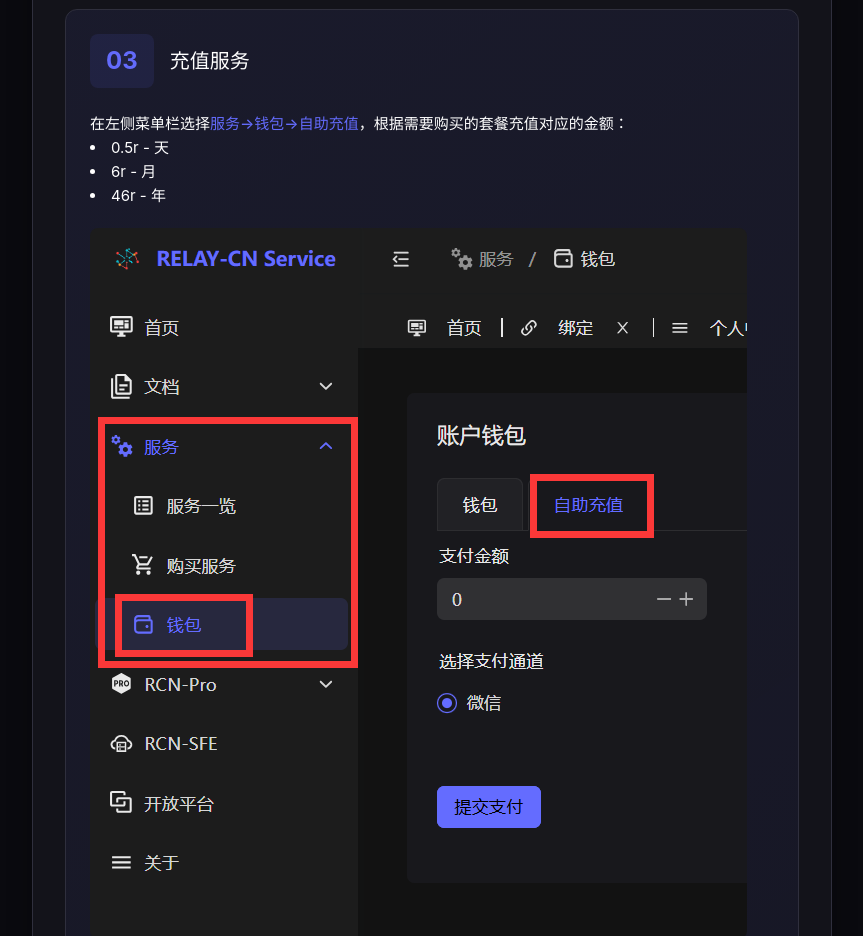
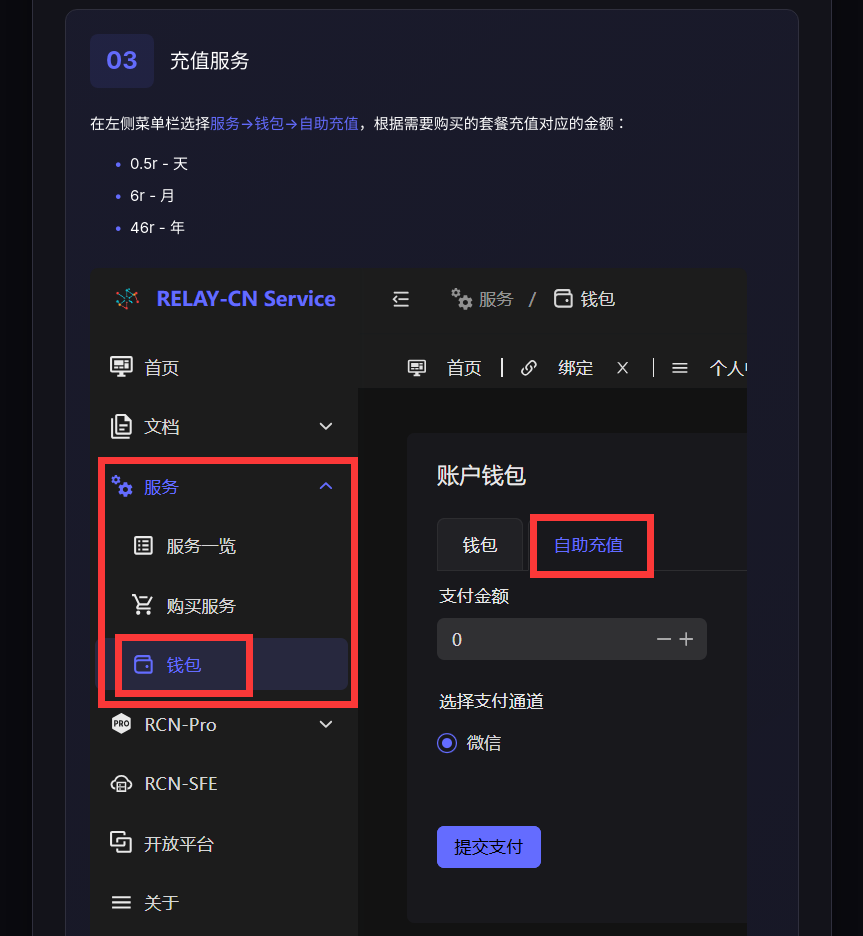
Before and after one commit to AM-QAQ/MyRCN, a Vue app: page /pro in a window 1280 px wide. Shown: the part 1660-2596 px from the top of the page, without its empty margins (328-1191 px from the left). Built offline with nearby package versions, Linux system fonts and the light colour scheme.

Commit message:
feat: Improve Pro view pricing section styling and formatting

```diff
--- a/index.html
+++ b/index.html
@@ -6,7 +6,7 @@
     <meta name="viewport" content="width=device-width, initial-scale=1.0">
     <meta name="title" content="RCN新手教程">
     <meta name="description" content="RCN游戏新手教程，包含Pro购买指南、使用教程和常见问题解答">
-    <title>MyRcn</title>
+    <title>RCN新手教程</title>
   </head>
   <body>
     <div id="app"></div>
--- a/src/assets/styles/views.css
+++ b/src/assets/styles/views.css
@@ -428,3 +428,27 @@
 .value {
     color: var(--text-primary);
 }
+
+.price-list {
+    list-style: none;
+    padding: 0.5rem 0 0.5rem 1.5rem;
+    margin: 0.5rem 0;
+}
+
+.price-list li {
+    position: relative;
+    padding-left: 1rem;
+    margin-bottom: 0.5rem;
+    color: var(--text-primary);
+}
+
+.price-list li::before {
+    content: '•';
+    position: absolute;
+    left: 0;
+    color: var(--accent-color);
+}
+
+.price-list li:last-child {
+    margin-bottom: 0;
+}
--- a/src/views/ProView.vue
+++ b/src/views/ProView.vue
@@ -78,11 +78,12 @@
                             <div class="step-title">充值服务</div>
                         </div>
                         <div class="step-content">
-                            <p>在左侧菜单栏选择<span class="highlight">服务->钱包->自助充值</span>，根据需要购买的套餐充值对应的金额：
+                            <p>在左侧菜单栏选择<span class="highlight">服务->钱包->自助充值</span>，根据需要购买的套餐充值对应的金额：</p>
+                            <ul class="price-list">
                                 <li>0.5r - 天</li>
                                 <li>6r - 月</li>
                                 <li>46r - 年</li>
-                            </p>
+                            </ul>
                             <div class="img-container">
                                 <img src="@/assets/img/pro/buying-8.png" alt="buying-加载失败">
                             </div>
```
